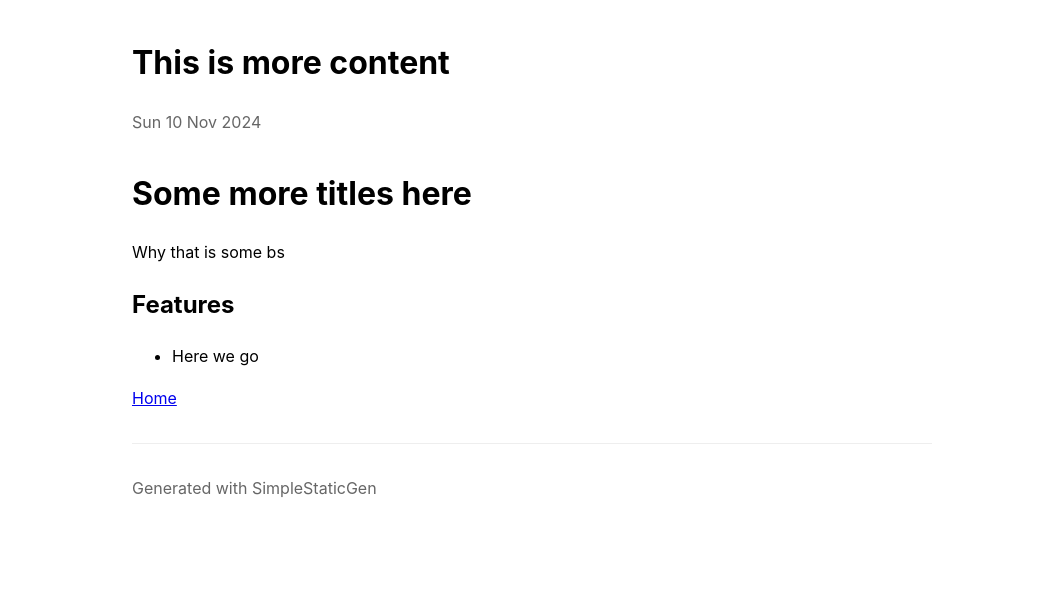
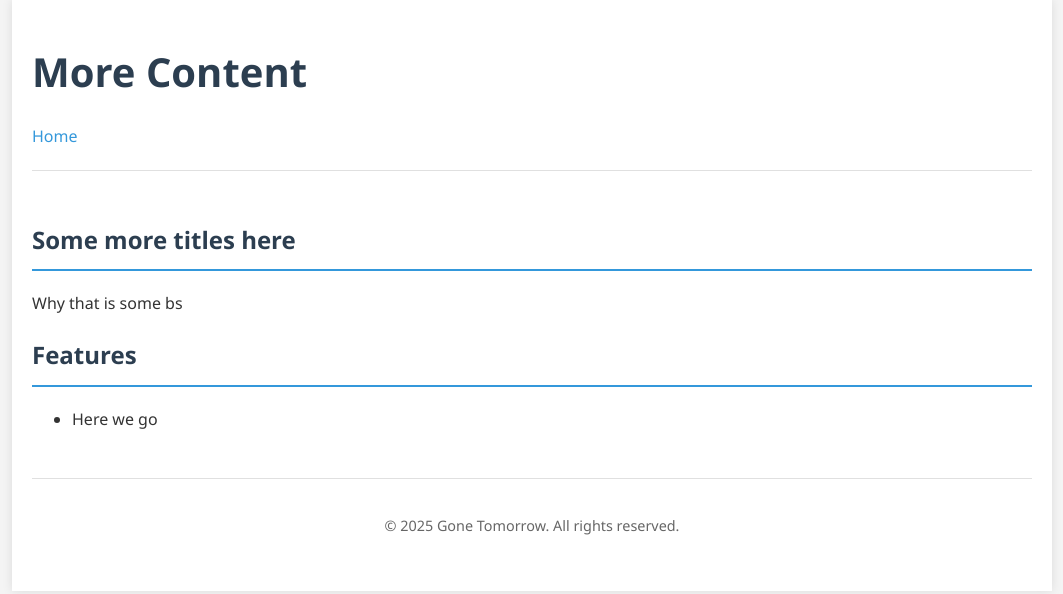
Before and after one commit to YeahWick/gonetomorrow.win, a plain HTML site: page more.html in a window 1280 px wide. Shown: the whole page, without its empty margins (108-1171 px from the left). Drawn offline with Linux system fonts and the light colour scheme.

Commit message:
Professional Blog Redesign checkpoint: 3

```diff
--- a/more.html
+++ b/more.html
@@ -1,22 +1,114 @@
-
 <!DOCTYPE html>
-<html>
+<html lang="en">
 <head>
     <meta charset="utf-8">
-    <title>This is more content</title>
     <meta name="viewport" content="width=device-width, initial-scale=1">
-    <link rel="stylesheet" href="/style.css">
+    <title>More Content - Gone Tomorrow</title>
+    <style>
+        :root {
+            --primary-color: #2c3e50;
+            --secondary-color: #3498db;
+            --text-color: #333;
+            --light-gray: #f4f4f4;
+            --border-color: #e0e0e0;
+        }
+
+        body {
+            font-family: 'Segoe UI', Tahoma, Geneva, Verdana, sans-serif;
+            line-height: 1.6;
+            color: var(--text-color);
+            margin: 0;
+            padding: 0;
+            background-color: var(--light-gray);
+        }
+
+        .container {
+            max-width: 1000px;
+            margin: 0 auto;
+            padding: 20px;
+            background-color: white;
+            box-shadow: 0 0 10px rgba(0, 0, 0, 0.1);
+        }
+
+        header {
+            padding: 20px 0;
+            border-bottom: 1px solid var(--border-color);
+        }
+
+        header h1 {
+            margin: 0;
+            color: var(--primary-color);
+            font-size: 2.5em;
+        }
+
+        nav ul {
+            list-style: none;
+            display: flex;
+            margin: 20px 0 0 0;
+            padding: 0;
+        }
+
+        nav ul li {
+            margin-right: 20px;
+        }
+
+        nav ul li a {
+            color: var(--secondary-color);
+            text-decoration: none;
+            font-weight: 500;
+        }
+
+        nav ul li a:hover {
+            text-decoration: underline;
+        }
+
+        main {
+            padding: 30px 0;
+        }
+
+        h2 {
+            color: var(--primary-color);
+            border-bottom: 2px solid var(--secondary-color);
+            padding-bottom: 10px;
+        }
+
+        footer {
+            text-align: center;
+            padding: 20px;
+            border-top: 1px solid var(--border-color);
+            color: #666;
+            font-size: 0.9em;
+        }
+
+        @media (max-width: 768px) {
+            header h1 {
+                font-size: 2em;
+            }
+
+            nav ul {
+                flex-direction: column;
+            }
+
+            nav ul li {
+                margin-right: 0;
+                margin-bottom: 10px;
+            }
+        }
+    </style>
 </head>
 <body>
+    <div class="container">
         <header>
-        <h1>This is more content</h1>
-
-        <time>Sun 10 Nov 2024</time>
-
+            <h1>More Content</h1>
+            <nav>
+                <ul>
+                    <li><a href="index.html">Home</a></li>
+                </ul>
+            </nav>
         </header>
 
         <main>
-        <h1>Some more titles here</h1>
+            <h2>Some more titles here</h2>
             <p>Why that is some bs</p>
             <h2>Features</h2>
             <ul>
@@ -24,11 +116,9 @@
             </ul>
         </main>
 
-    <nav>
-        <a href="index.html">Home</a>
-    </nav>
         <footer>
-        <p>Generated with SimpleStaticGen</p>
+            <p>&copy; 2025 Gone Tomorrow. All rights reserved.</p>
         </footer>
+    </div>
 </body>
 </html>
```
Lines whose indentation alone changed are shown as unchanged.
